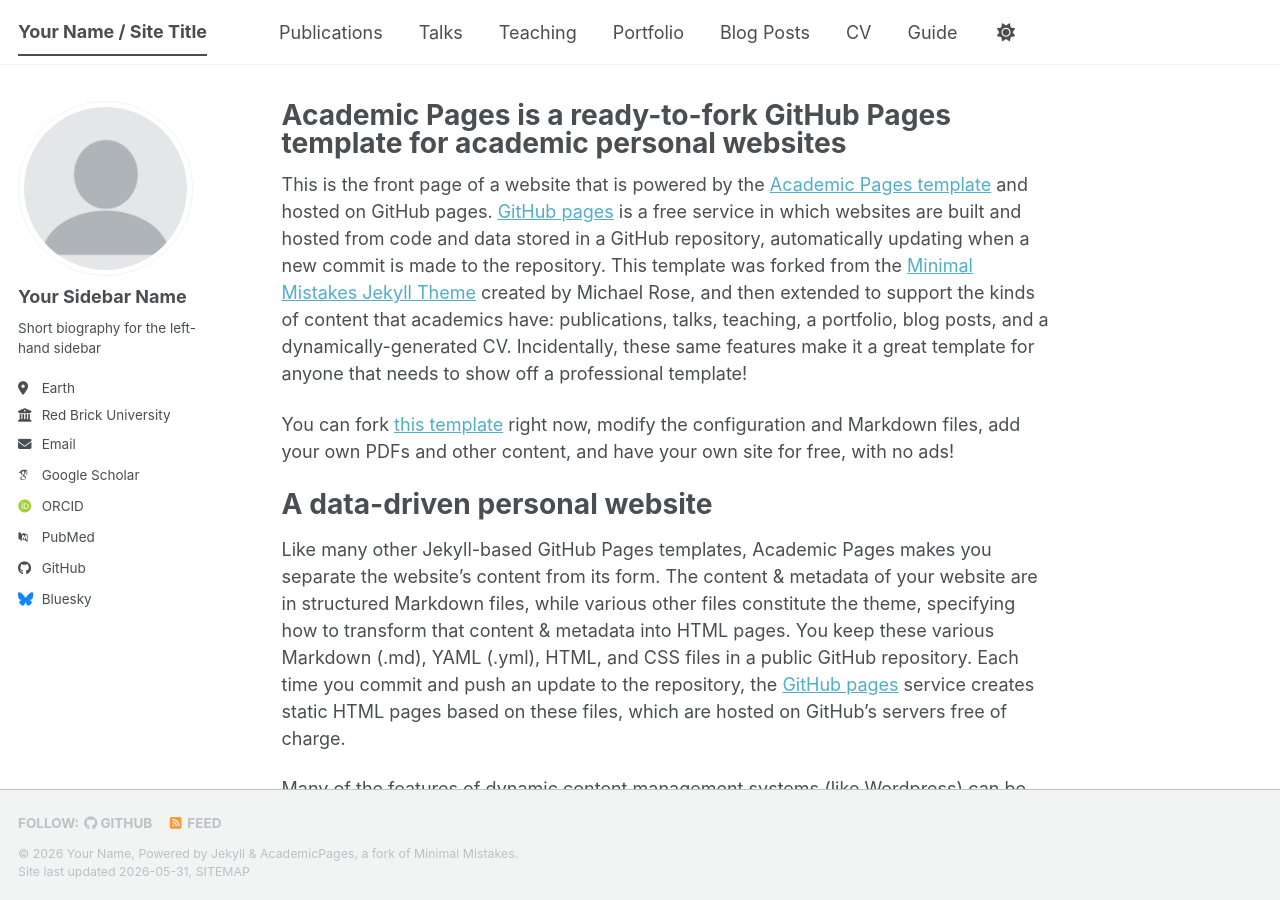
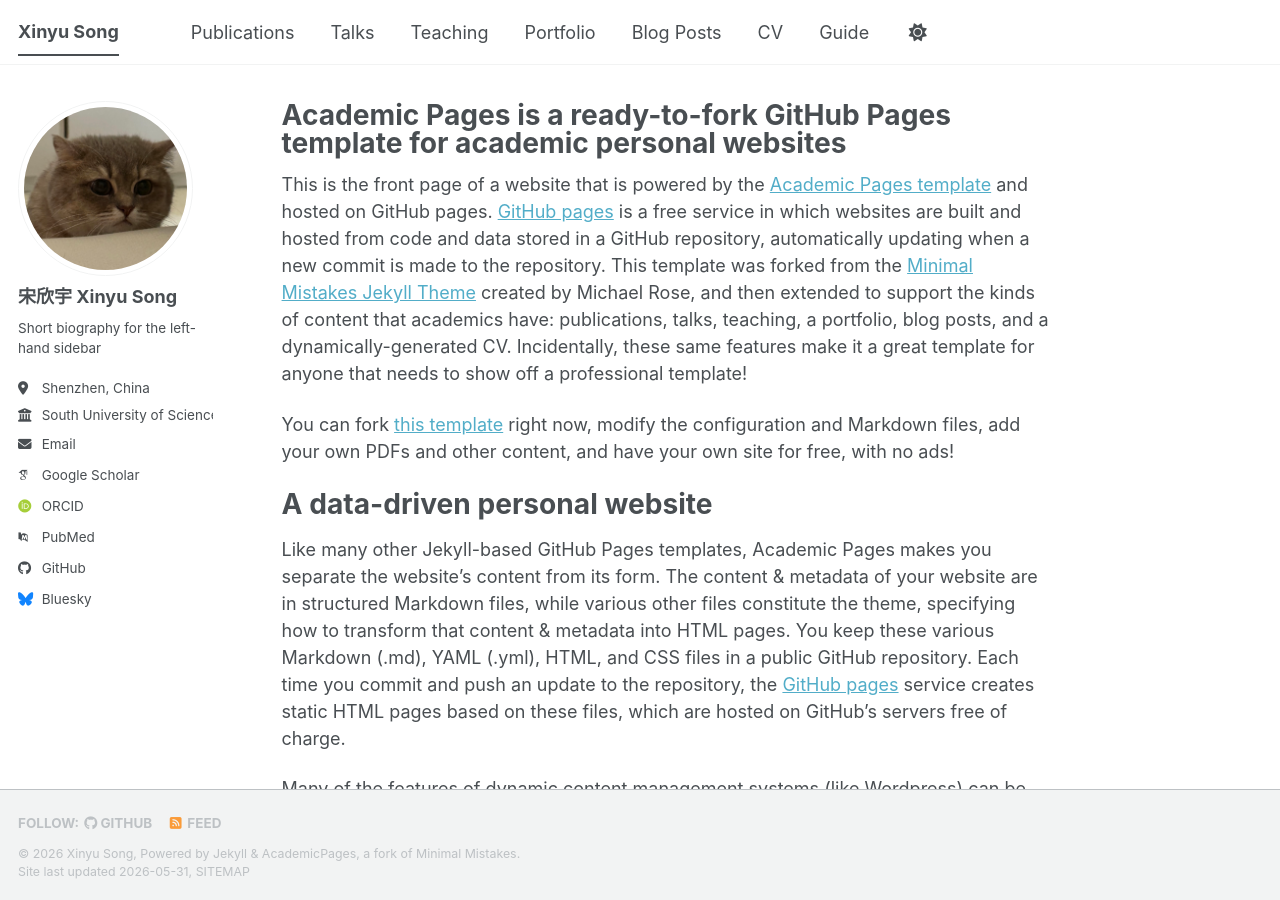
Before and after one commit to Islehecha/Islehecha.github.io, a Jekyll site: the page built from _pages/about.md, in a window 1280 px wide and 900 px high. Built offline with Jekyll 4.4.1, drawn with Linux system fonts in a browser that asks for light colours; some web fonts are replaced; a script bundle is joined from its source files by our own code; library files that are not in the unit come from our copies.

Commit message:
basic information

```diff
--- a/_config.yml
+++ b/_config.yml
@@ -9,11 +9,11 @@
 # Basic Site Settings
 locale                   : "en-US"
 site_theme               : "default" # The available themes options are "default", "air", "sunrise", "mint", "dirt" and "contrast"
-title                    : "Your Name / Site Title"
+title                    : "Xinyu Song"
 title_separator          : "-"
-name                     : &name "Your Name"
+name                     : &name "Xinyu Song"
 description              : &description "Your Name's academic portfolio"   # Update this with a general description of your site, this is the default if not overridden by a page
-url                      : https://academicpages.github.io # The base hostname & protocol for your site e.g. "https://[your GitHub username].github.io",
+url                      : https://Islehecha.github.io # The base hostname & protocol for your site e.g. "https://[your GitHub username].github.io",
                                                            # or if you already have some other page hosted on Github then use "https://[your GitHub username].github.io/[Your Repo Name]"
 baseurl                  : "" # the subpath of your site, e.g. "/blog"
 repository               : "academicpages/academicpages.github.io"
@@ -23,14 +23,14 @@ repository               : "academicpages/academicpages.github.io"
 #               Additional customization can be done by editing /_includes/author-profile.html
 author:
   # Biographic information
-  avatar           : "profile.png"
-  name             : "Your Sidebar Name"
+  avatar           : "Lizi.jpg"
+  name             : "宋欣宇 Xinyu Song"
   pronouns         : # example: "she/her"
   bio              : "Short biography for the left-hand sidebar"
-  location         : "Earth"
-  employer         : "Red Brick University"
+  location         : "Shenzhen, China"
+  employer         : "South University of Science and Technology & Pengcheng Lab"
   uri              : # URL
-  email            : "none@example.org"
+  email            : "12331350@mail.sustech.edu.cn"
 
   # Academic websites
   academia         : # URL
```
Also changed, not shown: images/Lizi.jpg (added), 1 other file.
